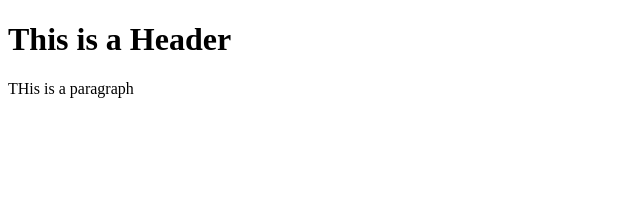
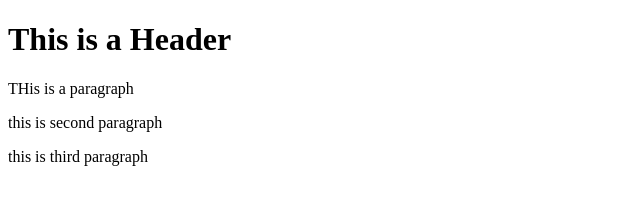
Before and after one commit to thongtranba/git-test, a plain HTML site: page index.html in a window 1280 px wide. Shown: the whole page, without its empty margins (0-640 px from the left). Drawn offline with Linux system fonts and the light colour scheme.

Commit message:
fourth commit

```diff
--- a/index.html
+++ b/index.html
@@ -9,5 +9,7 @@
 <body>
     <h1>This is a Header</h1>
     <p>THis is a paragraph</p>
+    <p>this is second paragraph</p>
+    <p>this is third paragraph</p>
 </body>
 </html>
```
